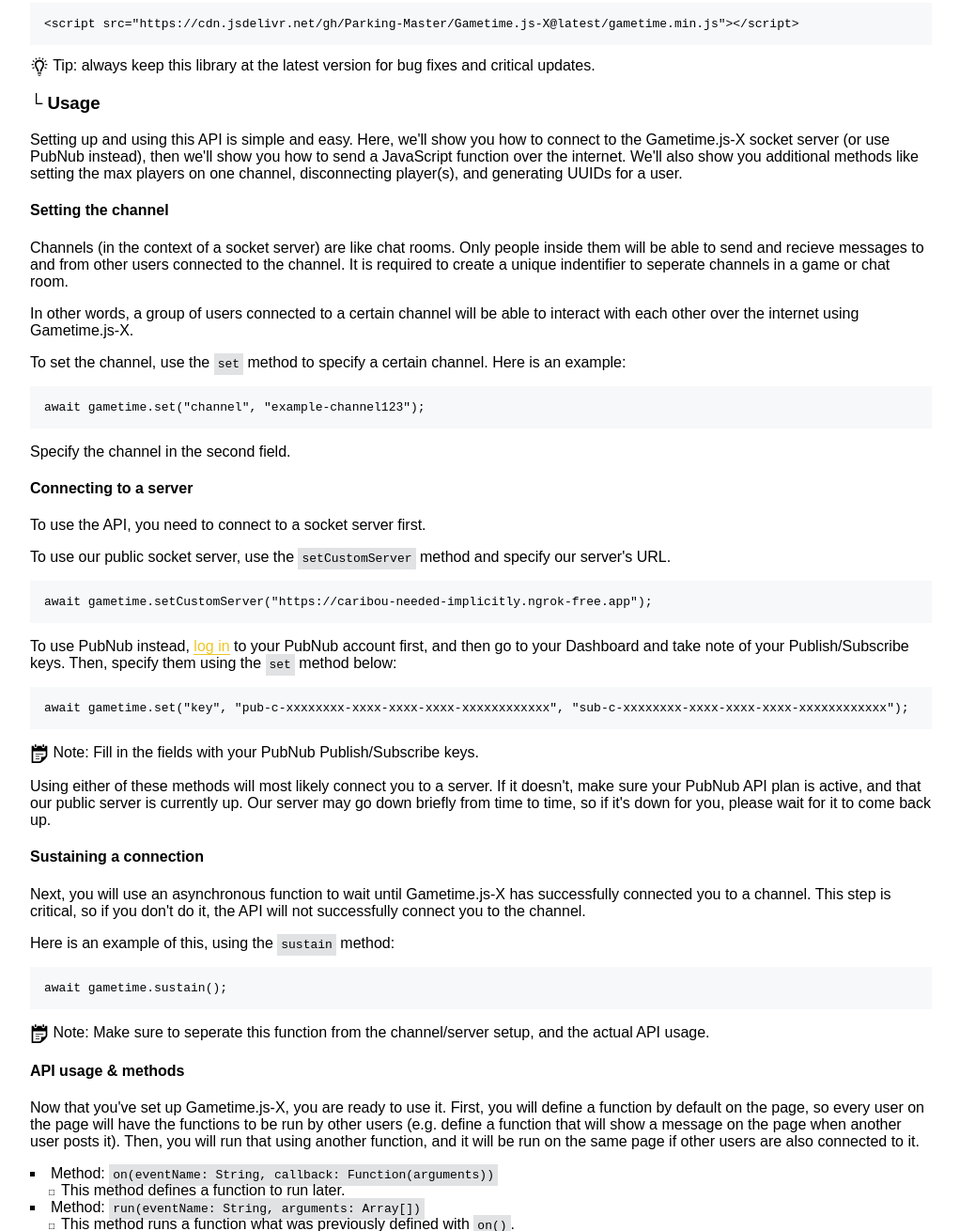
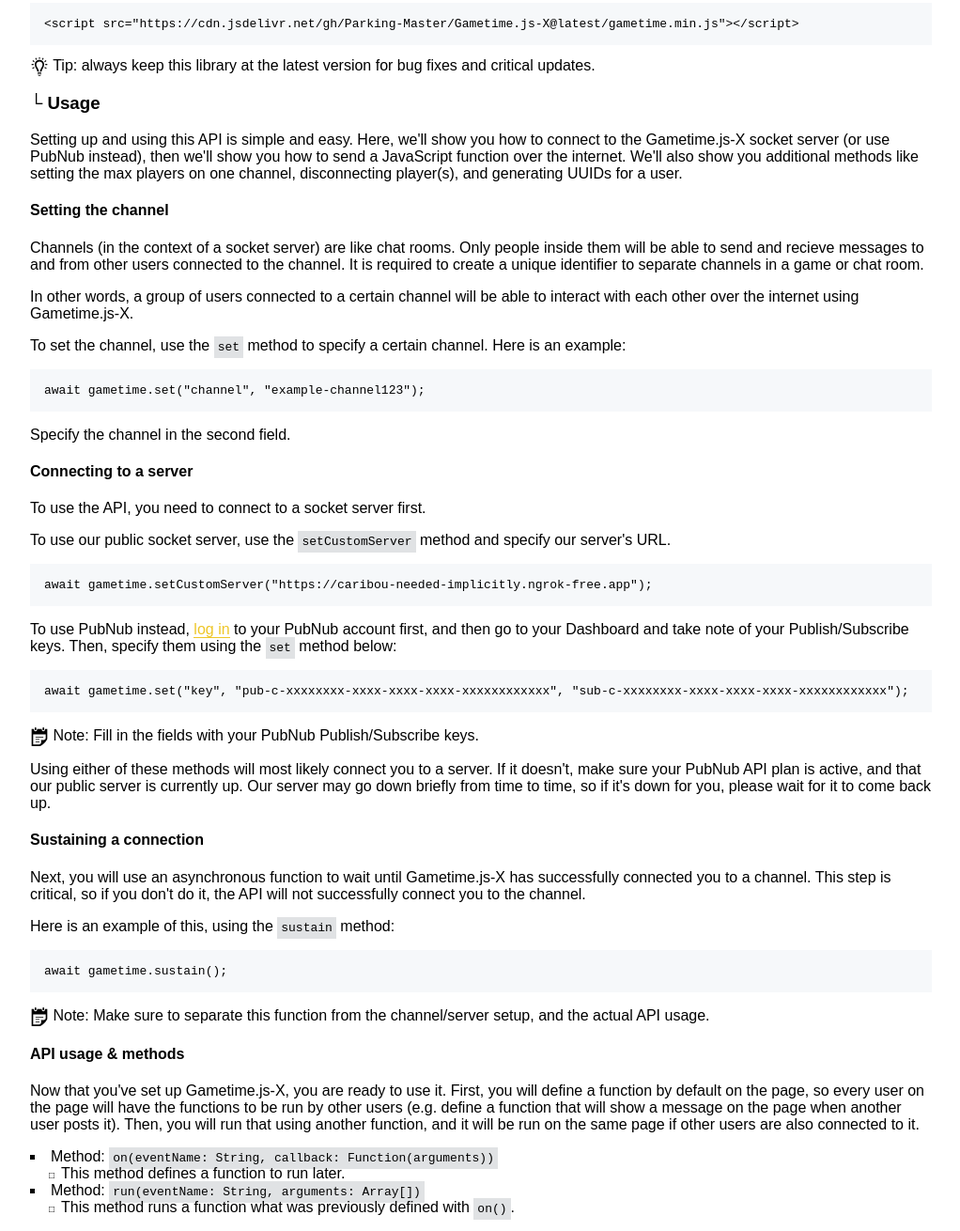
Before and after one commit to Parking-Master/Gametime.js-X, a plain HTML site: page index.html in a window 1280 px wide. Shown: the part 661-1971 px from the top of the page at 94% size, without its empty margins (128-1150 px from the left). Drawn offline with Linux system fonts and the light colour scheme; a script that the page names is missing; a small style sheet from the web is missing.

Commit message:
Fix typos

```diff
--- a/index.html
+++ b/index.html
@@ -124,7 +124,7 @@
         <p>Setting up and using this API is simple and easy. Here, we'll show you how to connect to the Gametime.js-X socket server (or use PubNub instead), then we'll show you how to send a JavaScript function over the internet. We'll also show you additional methods like setting the max players on one channel, disconnecting player(s), and generating UUIDs for a user.</p>
         <h4>Setting the channel</h4>
 
-        <p>Channels (in the context of a socket server) are like chat rooms. Only people inside them will be able to send and recieve messages to and from other users connected to the channel. It is required to create a unique indentifier to seperate channels in a game or chat room.</p>
+        <p>Channels (in the context of a socket server) are like chat rooms. Only people inside them will be able to send and recieve messages to and from other users connected to the channel. It is required to create a unique identifier to separate channels in a game or chat room.</p>
 
         <p>In other words, a group of users connected to a certain channel will be able to interact with each other over the internet using Gametime.js-X.</p>
 
@@ -164,7 +164,7 @@ await gametime.set("key", "pub-c-xxxxxxxx-xxxx-xxxx-xxxx-xxxxxxxxxxxx", "sub-c-x
 await gametime.sustain();
 </pre>
 
-        <p><img src="icons/notebook.svg" class="icon"> Note: Make sure to seperate this function from the channel/server setup, and the actual API usage.</p>
+        <p><img src="icons/notebook.svg" class="icon"> Note: Make sure to separate this function from the channel/server setup, and the actual API usage.</p>
         <h4>API usage & methods</h4>
 
         <p>Now that you've set up Gametime.js-X, you are ready to use it. First, you will define a function by default on the page, so every user on the page will have the functions to be run by other users (e.g. define a function that will show a message on the page when another user posts it). Then, you will run that using another function, and it will be run on the same page if other users are also connected to it.</p>
```
